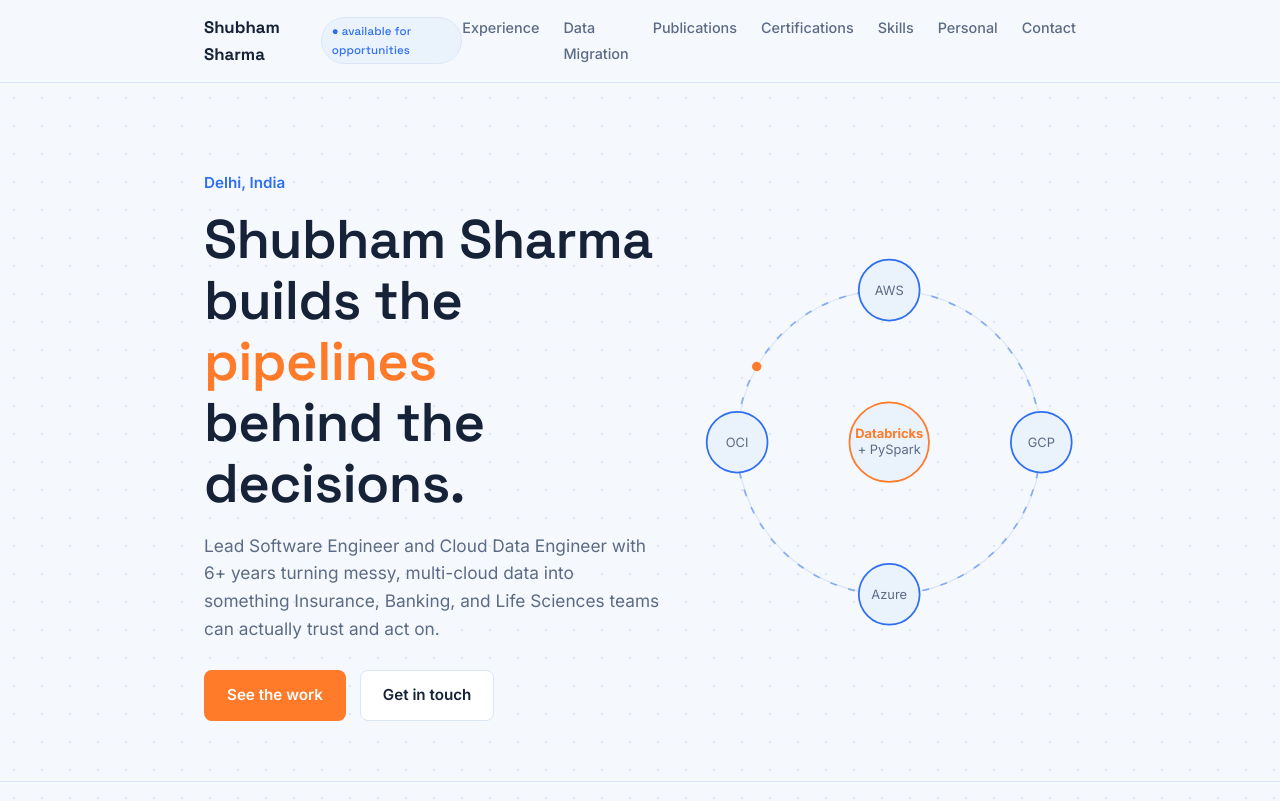
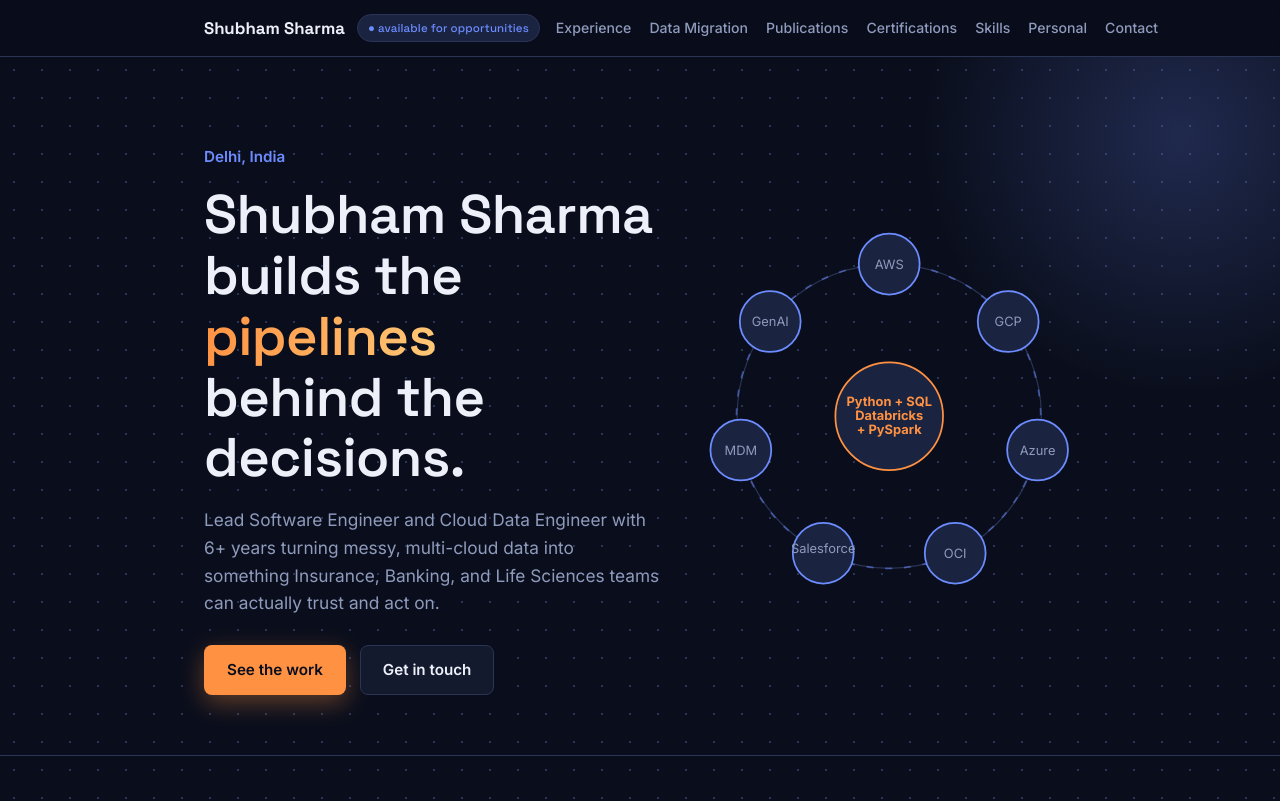
Before and after one commit to shubhamsharma151998/Shubham-Portfolio, a plain HTML site: page index.html in a window 1280 px wide. Shown: the top 801 px of the page. Drawn offline with Linux system fonts and the light colour scheme.

Commit message:
Update index.html

```diff
--- a/index.html
+++ b/index.html
@@ -3,32 +3,32 @@
 <head>
 <meta charset="UTF-8">
 <meta name="viewport" content="width=device-width, initial-scale=1, viewport-fit=cover">
-<title>Shubham Sharma — Cloud Data Engineer</title>
+<title>Shubham Sharma DE Portfolio</title>
 <link rel="preconnect" href="https://fonts.googleapis.com">
 <link rel="preconnect" href="https://fonts.gstatic.com" crossorigin>
 <link href="https://fonts.googleapis.com/css2?family=Space+Grotesk:wght@500;600;700&family=Inter:wght@400;500;600;700&display=swap" rel="stylesheet">
 <style>
   :root{
-    --bg:#F5F9FD;
-    --panel:#FFFFFF;
-    --panel-2:#EAF2FC;
-    --line:#DAE6F5;
-    --text:#152238;
-    --text-muted:#5C6B85;
-    --blue:#2E6FF2;
-    --orange:#FF7A29;
+    --bg:#0A0E1C;
+    --panel:#131A2E;
+    --panel-2:#1A2340;
+    --line:#2A3455;
+    --text:#EDF0F9;
+    --text-muted:#8F9BBC;
+    --blue:#6C8CFF;
+    --orange:#FF9142;
     --radius-s:8px;
     --radius-m:14px;
     --safe-t:env(safe-area-inset-top,0px);
     --safe-b:env(safe-area-inset-bottom,0px);
   }
   :root:not([data-theme="light"]){
-    --bg:#F5F9FD; --panel:#FFFFFF; --panel-2:#EAF2FC; --line:#DAE6F5;
-    --text:#152238; --text-muted:#5C6B85; --blue:#2E6FF2; --orange:#FF7A29;
+    --bg:#0A0E1C; --panel:#131A2E; --panel-2:#1A2340; --line:#2A3455;
+    --text:#EDF0F9; --text-muted:#8F9BBC; --blue:#6C8CFF; --orange:#FF9142;
   }
   :root[data-theme="dark"]{
-    --bg:#F5F9FD; --panel:#FFFFFF; --panel-2:#EAF2FC; --line:#DAE6F5;
-    --text:#152238; --text-muted:#5C6B85; --blue:#2E6FF2; --orange:#FF7A29;
+    --bg:#0A0E1C; --panel:#131A2E; --panel-2:#1A2340; --line:#2A3455;
+    --text:#EDF0F9; --text-muted:#8F9BBC; --blue:#6C8CFF; --orange:#FF9142;
   }
   *{box-sizing:border-box; margin:0; padding:0;}
   html{scroll-behavior:smooth; scroll-padding-top:calc(72px + var(--safe-t));}
@@ -50,11 +50,11 @@
 
   nav{
     position:sticky; top:0; z-index:50;
-    background:rgba(245,249,253,0.88); backdrop-filter:blur(10px);
+    background:rgba(10,14,28,0.82); backdrop-filter:blur(12px);
     border-bottom:1px solid var(--line);
     padding-top:var(--safe-t);
   }
-  .nav-inner{max-width:920px; margin:0 auto; padding:14px 24px; display:flex; align-items:center; justify-content:space-between;}
+  .nav-inner{max-width:920px; margin:0 auto; padding:14px 24px; display:flex; align-items:center; justify-content:space-between; gap:16px;}
   .nav-name{font-family:'Space Grotesk',sans-serif; font-weight:700; font-size:1.05rem;}
   .status-chip{
     font-family:'Space Grotesk',sans-serif; font-size:0.72rem; color:var(--blue);
@@ -62,26 +62,36 @@
     letter-spacing:0.01em;
   }
   @media (max-width:600px){ .status-chip{display:none;} }
-  .nav-links{display:flex; gap:24px; list-style:none;}
-  .nav-links a{font-size:0.9rem; color:var(--text-muted); text-decoration:none; transition:color .2s; font-weight:500;}
+  .nav-links{display:flex; gap:18px; list-style:none;}
+  .nav-links a{font-size:0.88rem; color:var(--text-muted); text-decoration:none; transition:color .2s; font-weight:500; white-space:nowrap;}
   .nav-links a:hover{color:var(--blue);}
-  .nav-toggle{display:none; background:none; border:none; color:var(--text); font-size:1.4rem; cursor:pointer;}
-  @media (max-width:760px){
+  .nav-toggle{display:none; background:none; border:none; color:var(--text); font-size:1.4rem; cursor:pointer; flex-shrink:0;}
+  @media (max-width:980px){
     .nav-links{position:fixed; top:calc(56px + var(--safe-t)); left:0; right:0; background:var(--panel);
       flex-direction:column; gap:0; border-bottom:1px solid var(--line); transform:translateY(-120%);
-      transition:transform .25s ease; padding:8px 0; box-shadow:0 12px 24px rgba(21,34,56,0.08);}
+      transition:transform .25s ease; padding:8px 0; box-shadow:0 12px 24px rgba(0,0,0,0.35);}
     .nav-links.open{transform:translateY(0);}
     .nav-links li{border-top:1px solid var(--line);}
     .nav-links a{display:block; padding:14px 24px;}
     .nav-toggle{display:block;}
+    .status-chip{display:none;}
   }
 
   .hero{position:relative; padding:88px 0 60px; overflow:hidden;}
-  .hero-grid{display:grid; grid-template-columns:1.1fr 0.9fr; gap:40px; align-items:center;}
+  .hero::before{
+    content:''; position:absolute; top:-180px; right:-160px; width:520px; height:520px; border-radius:50%;
+    background:radial-gradient(circle, rgba(108,140,255,0.22), transparent 70%);
+    pointer-events:none;
+  }
+  .hero-grid{display:grid; grid-template-columns:1.1fr 0.9fr; gap:40px; align-items:center; position:relative;}
   @media (max-width:840px){ .hero-grid{grid-template-columns:1fr;} }
   .eyebrow{color:var(--blue); font-size:0.95rem; margin-bottom:14px; font-weight:600;}
   .hero h1{font-size:clamp(2.2rem, 5.2vw, 3.4rem); line-height:1.12; margin-bottom:18px;}
-  .hero h1 em{font-style:normal; color:var(--orange);}
+  .hero h1 em{
+    font-style:normal;
+    background:linear-gradient(100deg, var(--orange), #FFC876);
+    -webkit-background-clip:text; background-clip:text; color:transparent;
+  }
   .hero p.lede{color:var(--text-muted); font-size:1.08rem; max-width:52ch; margin-bottom:28px;}
   .cta-row{display:flex; gap:14px; flex-wrap:wrap;}
   .btn{
@@ -90,8 +100,8 @@
     transition:transform .15s ease, background .2s ease;
   }
   .btn:active{transform:scale(0.97);}
-  .btn-primary{background:var(--orange); color:#FFFFFF;}
-  .btn-primary:hover{background:#ff8c47;}
+  .btn-primary{background:var(--orange); color:#0A0E1C; box-shadow:0 8px 24px rgba(255,145,66,0.35);}
+  .btn-primary:hover{background:#ffa15c; box-shadow:0 10px 28px rgba(255,145,66,0.45);}
   .btn-ghost{border-color:var(--line); color:var(--text); background:var(--panel);}
   .btn-ghost:hover{border-color:var(--blue); color:var(--blue);}
 
@@ -113,7 +123,7 @@
   .section-head h2{font-size:1.8rem;}
   .section-head p{color:var(--text-muted); margin-top:10px; max-width:60ch;}
 
-  .summary p{font-size:1.08rem; max-width:70ch; color:#33415C;}
+  .summary p{font-size:1.08rem; max-width:70ch; color:#C9D0E6;}
 
   .timeline{position:relative; padding-left:28px; border-left:1px solid var(--line);}
   .tl-company{margin-bottom:34px;}
@@ -133,13 +143,13 @@
   .role-dates{color:var(--text-muted); font-size:0.86rem; white-space:nowrap;}
   .role-chevron{color:var(--blue); transition:transform .2s ease; flex-shrink:0;}
   details[open] .role-chevron{transform:rotate(90deg);}
-  .role-body{padding-top:14px; color:#3B4A66; font-size:0.96rem;}
+  .role-body{padding-top:14px; color:#C4CBE0; font-size:0.96rem;}
   .role-body ul{padding-left:20px; display:flex; flex-direction:column; gap:8px;}
 
   .card-grid{display:grid; grid-template-columns:repeat(2, 1fr); gap:16px;}
   @media (max-width:640px){ .card-grid{grid-template-columns:1fr;} }
   .card{background:var(--panel); border:1px solid var(--line); border-radius:var(--radius-m); padding:20px;
-    box-shadow:0 6px 18px rgba(46,111,242,0.06);}
+    box-shadow:0 10px 28px rgba(0,0,0,0.28);}
   .card .tag{font-size:0.78rem; color:var(--blue); margin-bottom:8px; display:inline-block; font-weight:600;}
   .card h4{font-family:'Inter',sans-serif; font-weight:600; font-size:0.98rem; line-height:1.4;}
   .cert-card{display:flex; gap:14px; align-items:flex-start;}
@@ -163,7 +173,7 @@
     padding:8px 16px; border-radius:999px; border:1px solid var(--line); background:var(--panel);
     color:var(--text-muted); font-size:0.86rem; cursor:pointer; transition:all .2s ease; font-weight:500;
   }
-  .filter-chip.active{border-color:var(--orange); color:var(--orange); background:#FFF1E7;}
+  .filter-chip.active{border-color:var(--orange); color:var(--orange); background:rgba(255,145,66,0.12);}
   .skill-groups{display:flex; flex-direction:column; gap:22px;}
   .skill-group{display:none;}
   .skill-group.visible{display:block;}
@@ -184,7 +194,7 @@
   .personal-grid{display:grid; grid-template-columns:0.9fr 1.1fr; gap:32px; align-items:center;}
   @media (max-width:760px){ .personal-grid{grid-template-columns:1fr;} }
   .valley-art{width:100%; height:auto;}
-  .personal-text p{font-size:1.02rem; color:#33415C; max-width:62ch;}
+  .personal-text p{font-size:1.02rem; color:#C9D0E6; max-width:62ch;}
   .personal-text p + p{margin-top:14px;}
   .hobby-row{display:flex; flex-wrap:wrap; gap:10px; margin-top:20px;}
   .hobby-tag{
@@ -193,7 +203,7 @@
   }
 
   .drives{background:var(--panel-2); border:1px solid var(--line); border-radius:var(--radius-m); padding:28px;}
-  .drives p{font-size:1.02rem; color:#33415C; max-width:65ch;}
+  .drives p{font-size:1.02rem; color:#C9D0E6; max-width:65ch;}
 
   footer{padding:60px 0 calc(48px + var(--safe-b)); border-top:1px solid var(--line); background:var(--panel-2);}
   .contact-row{display:flex; justify-content:space-between; align-items:flex-end; flex-wrap:wrap; gap:24px;}
@@ -210,7 +220,7 @@
 
 <nav>
   <div class="nav-inner">
-    <div style="display:flex; align-items:center; gap:12px;">
+    <div style="display:flex; align-items:center; gap:12px; flex-shrink:0;">
       <span class="nav-name">Shubham Sharma</span>
       <span class="status-chip">● available for opportunities</span>
     </div>
@@ -239,7 +249,7 @@
       </div>
     </div>
     <div class="pipeline-wrap">
-      <svg viewBox="0 0 320 320" role="img" aria-label="Diagram of cloud platforms connected in a data pipeline">
+      <svg viewBox="0 0 320 320" role="img" aria-label="Diagram of skills connected in a data pipeline: AWS, GCP, Azure, OCI, Salesforce, MDM, and GenAI around a Python, SQL, Databricks and PySpark center">
         <circle cx="160" cy="160" r="130" fill="none" stroke="var(--line)" stroke-width="1"/>
         <path class="flow-path" d="M 160 30 A 130 130 0 1 1 159 30" fill="none" stroke="var(--blue)" stroke-width="1.5" opacity="0.5"/>
         <circle class="flow-dot" r="4" style="offset-path:path('M 160 30 A 130 130 0 1 1 159 30');"/>
@@ -248,21 +258,34 @@
           <text class="node-label" x="160" y="34" text-anchor="middle">AWS</text>
         </g>
         <g>
-          <circle class="node-dot" cx="290" cy="160" r="26"/>
-          <text class="node-label" x="290" y="164" text-anchor="middle">GCP</text>
+          <circle class="node-dot" cx="261.7" cy="79.1" r="26"/>
+          <text class="node-label" x="261.7" y="83.1" text-anchor="middle">GCP</text>
         </g>
         <g>
-          <circle class="node-dot" cx="160" cy="290" r="26"/>
-          <text class="node-label" x="160" y="294" text-anchor="middle">Azure</text>
+          <circle class="node-dot" cx="286.8" cy="188.9" r="26"/>
+          <text class="node-label" x="286.8" y="192.9" text-anchor="middle">Azure</text>
         </g>
         <g>
-          <circle class="node-dot" cx="30" cy="160" r="26"/>
-          <text class="node-label" x="30" y="164" text-anchor="middle">OCI</text>
+          <circle class="node-dot" cx="216.4" cy="277.1" r="26"/>
+          <text class="node-label" x="216.4" y="281.1" text-anchor="middle">OCI</text>
         </g>
         <g>
-          <circle class="node-dot" cx="160" cy="160" r="34" style="stroke:var(--orange);"/>
-          <text class="node-label" x="160" y="156" text-anchor="middle" style="fill:var(--orange); font-weight:700;">Databricks</text>
-          <text class="node-label" x="160" y="170" text-anchor="middle">+ PySpark</text>
+          <circle class="node-dot" cx="103.6" cy="277.1" r="26"/>
+          <text class="node-label" x="103.6" y="277.1" text-anchor="middle" font-size="9.5">Salesforce</text>
+        </g>
+        <g>
+          <circle class="node-dot" cx="33.2" cy="188.9" r="26"/>
+          <text class="node-label" x="33.2" y="192.9" text-anchor="middle">MDM</text>
+        </g>
+        <g>
+          <circle class="node-dot" cx="58.3" cy="79.1" r="26"/>
+          <text class="node-label" x="58.3" y="83.1" text-anchor="middle">GenAI</text>
+        </g>
+        <g>
+          <circle class="node-dot" cx="160" cy="160" r="46" style="stroke:var(--orange);"/>
+          <text class="node-label" x="160" y="151" text-anchor="middle" font-size="9.5" style="fill:var(--orange); font-weight:700;">Python + SQL</text>
+          <text class="node-label" x="160" y="163" text-anchor="middle" font-size="9.5" style="fill:var(--orange); font-weight:700;">Databricks</text>
+          <text class="node-label" x="160" y="175" text-anchor="middle" font-size="9.5" style="fill:var(--orange); font-weight:700;">+ PySpark</text>
         </g>
       </svg>
     </div>
@@ -648,7 +671,8 @@
       <h2>Let's build something reliable together.</h2>
       <div class="contact-links">
         <a href="mailto:shubhamsharma2151998@gmail.com">shubhamsharma2151998@gmail.com</a>
-        <a href="https://www.linkedin.com/in/shubham-sb131341b0" target="_blank" rel="noopener">linkedin.com/in/shubham-sb131341b0</a>
+        <a href="https://www.linkedin.com/in/shubham-s-b131341b0/" target="_blank" rel="noopener">linkedin.com/in/shubham-s-b131341b0</a>
+        <a href="https://scholar.google.com/citations?user=T-s-nV8AAAAJ&hl=en" target="_blank" rel="noopener">Google Scholar</a>
         <span style="color:var(--text-muted); font-size:0.95rem;">Delhi, India</span>
       </div>
     </div>
```
